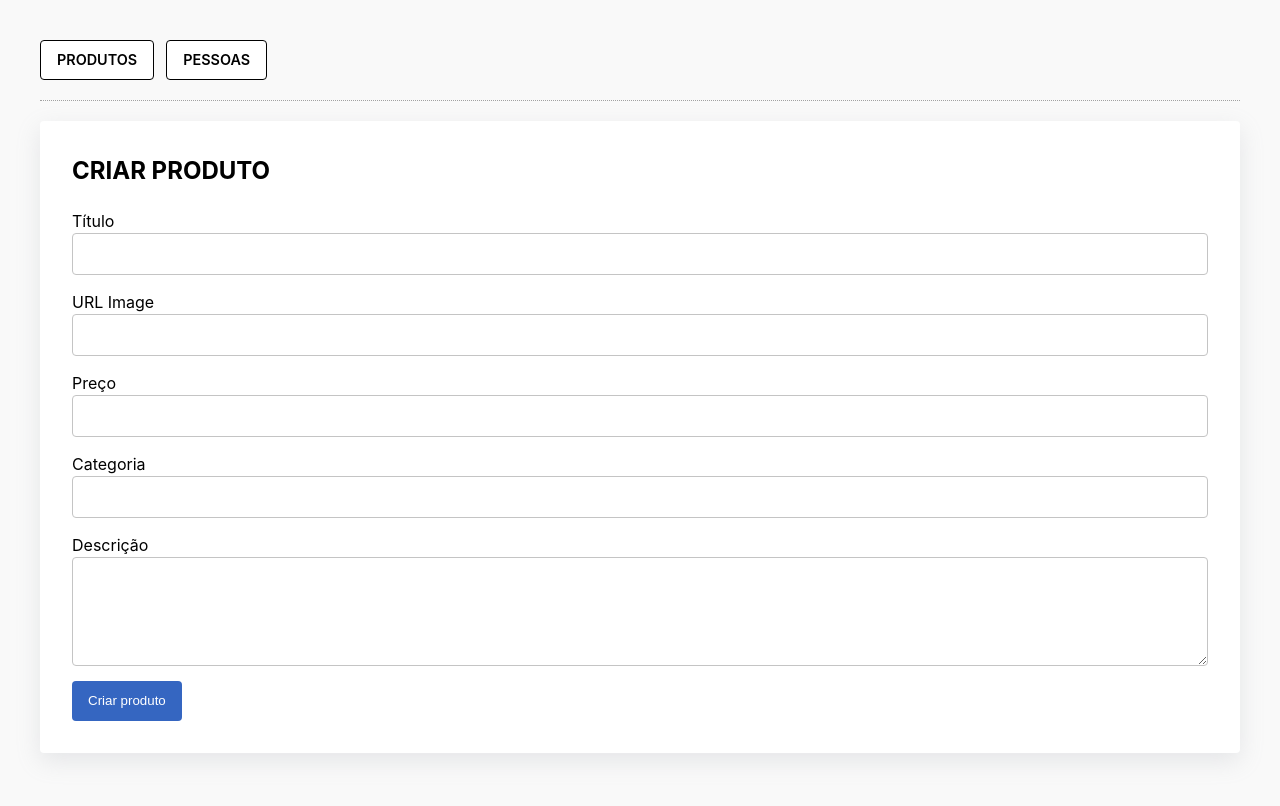
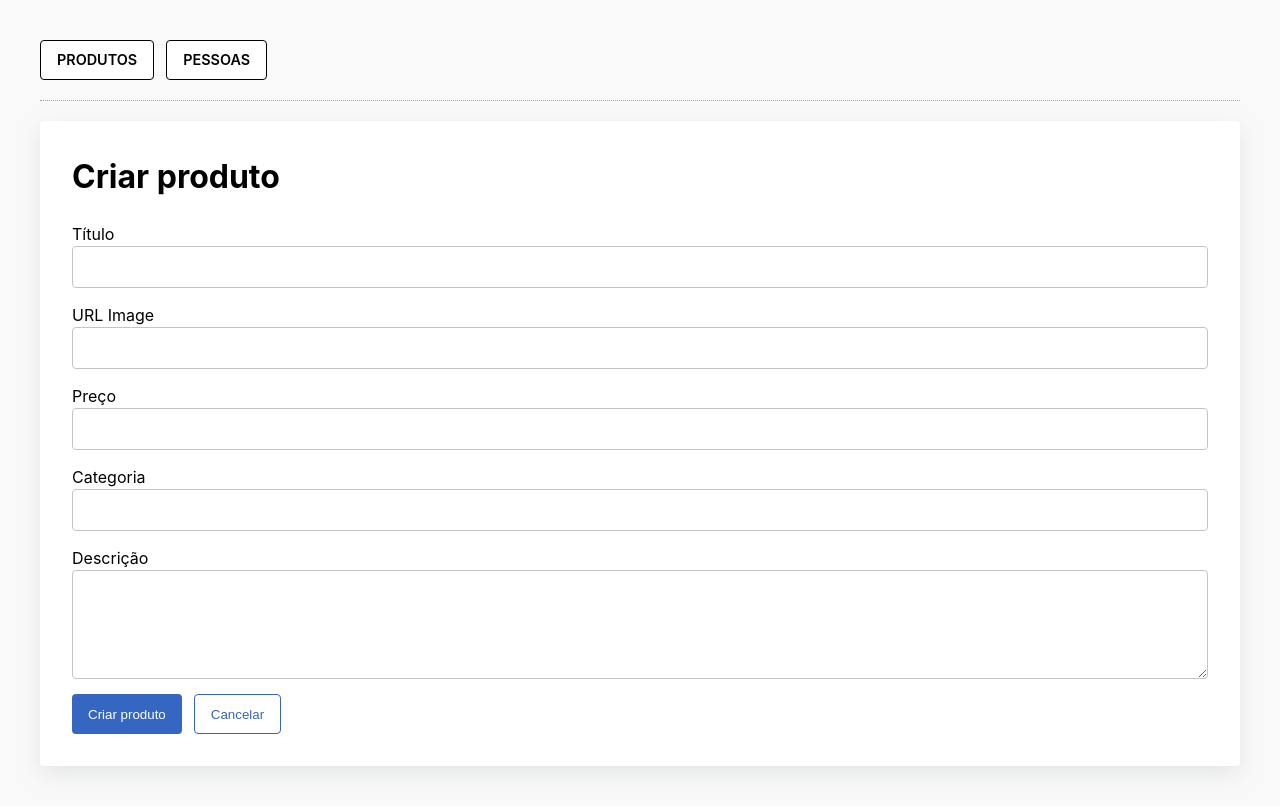
Before and after one commit to eximiaco/capacitacao-react, a React (Vite) app: page /produtos/criar in a window 1280 px wide. Built offline with nearby package versions, Linux system fonts and the light colour scheme.

Commit message:
ajusta classes de apoio

```diff
--- a/src/App.css
+++ b/src/App.css
@@ -56,6 +56,12 @@ button {
   min-height: 40px;
 }
 
+button.secondary {
+  color: #3566c1;
+  border: solid 1px #3566c1;
+  background-color: #fff;
+}
+
 .card img {
   width: 100%;
   height: 200px;
@@ -102,3 +108,8 @@ a {
   box-shadow: rgba(149, 157, 165, 0.2) 0px 8px 24px;
   padding: 2rem 2rem;
 }
+
+.form-actions {
+  display: flex;
+  gap: 12px;
+}
--- a/src/components/PessoaLista/index.tsx
+++ b/src/components/PessoaLista/index.tsx
@@ -1,9 +1,9 @@
 import { Pessoa } from "../../models/Pessoa";
 import { PessoaCard } from "./PessoaCard";
 import { usePessoaLista } from "./usePessoaLista";
-import './style.css';
 import { ChangeEvent } from "react";
 import { useFiltroPessoa } from "./useFiltroPessoa";
+import './style.css';
 
 export const PessoaLista = () => {
   const { pessoas, total, isLoading, adicionarPessoa, removerPessoa } = usePessoaLista();
@@ -28,12 +28,14 @@ export const PessoaLista = () => {
 
   return (
     <div>
-      <h2>LISTAR PESSOAS</h2>
-      <button onClick={handleAdicionarPessoa} >Adicionar pessoa</button>
+      <div className="content-top">
+        <h1>Listar pessoas</h1>
+        <button onClick={handleAdicionarPessoa} >Adicionar pessoa</button>
+      </div>
 
       <div className="divider" />
 
-      <div className="filtro-pesquisa" style={{marginBottom: 20}}>
+      <div className="filtro-pesquisa">
         <input value={filtro} onChange={handleFiltro} type="text" placeholder="Filtro pessoa..." />
       </div>
 
--- a/src/components/PessoaLista/style.css
+++ b/src/components/PessoaLista/style.css
@@ -1,3 +1,8 @@
+.content-top {
+  margin-top: 1rem;
+  margin-bottom: 2rem;
+}
+
 .pessoa-lista {
   display: flex;
   flex-wrap: wrap;
--- a/src/components/ProdutoCriar/index.tsx
+++ b/src/components/ProdutoCriar/index.tsx
@@ -12,7 +12,7 @@ export const ProdutoCriar = () => {
 
   return (
     <div className="content">
-      <h2>CRIAR PRODUTO</h2>
+      <h1>Criar produto</h1>
 
       <form onSubmit={handleSubmit(onSubmit)}>
         <div className="field">
@@ -22,7 +22,7 @@ export const ProdutoCriar = () => {
 
         <div className="field">
           <label>URL Image</label>
-          <input type="text"  {...register('image')}/>
+          <input type="text"  {...register('image')} />
         </div>
 
         <div className="field">
@@ -37,10 +37,13 @@ export const ProdutoCriar = () => {
 
         <div className="field">
           <label>Descrição</label>
-          <textarea {...register('description')}  rows={5} />
+          <textarea {...register('description')} rows={5} />
         </div>
 
-        <button type="submit">Criar produto</button>
+        <div className="form-actions">
+          <button type="submit">Criar produto</button>
+          <button className="secondary">Cancelar</button>
+        </div>
       </form>
     </div>
   )
--- a/src/components/ProdutoLista/index.tsx
+++ b/src/components/ProdutoLista/index.tsx
@@ -17,7 +17,7 @@ export const ProdutoLista = () => {
 
   return (
     <>
-      <div className="content-top" style={{marginBottom: 20}}>
+      <div className="content-top">
         <h2>LISTAR PRODUTOS</h2>
         <button onClick={handleCriarProduto}>Criar produto</button>
       </div>
--- a/src/components/ProdutoLista/style.css
+++ b/src/components/ProdutoLista/style.css
@@ -1,3 +1,8 @@
+.content-top {
+  margin-top: 1rem;
+  margin-bottom: 2rem;
+}
+
 .produto-lista{
   display: flex;
   flex-wrap: wrap;
```
